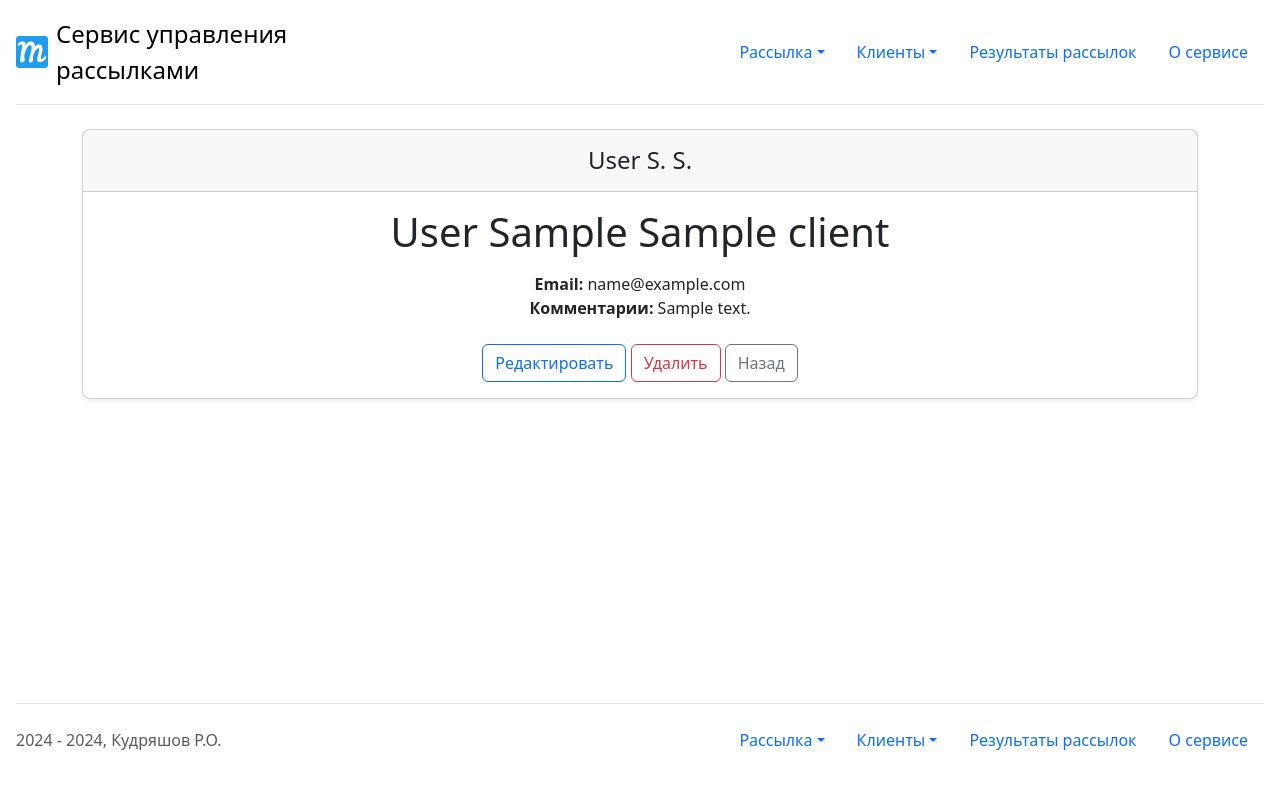
After one commit to KudryashovR/mailing_service, a Django app: page /clients/1/ in a window 1280 px wide. The commit adds this page. Run offline with Django 5.2, Linux system fonts and the light colour scheme; tables that the repository leaves empty hold one stand-in row (values such as "Sample post").

Commit message:
ADD: ClientDetailView

```diff
--- /dev/null
+++ b/main/templates/main/client_detail.html
@@ -0,0 +1,20 @@
+{% extends 'main/base.html' %}
+{% block content %}
+<div class="container">
+    <div class="card mb-4 rounded-3 shadow-sm text-center">
+        <div class="card-header py-3">
+            <h4 class="my-0 fw-normal">{{ client.get_initials }}</h4>
+        </div>
+        <div class="card-body">
+            <h1 class="card-title">{{ client.get_full_name }}</h1>
+            <ul class="list-unstyled mt-3 mb-4">
+                <li><strong>Email:</strong> {{ client.email }}</li>
+                <li><strong>Комментарии:</strong> {{ client.comment }}</li>
+            </ul>
+            <a href="{% url 'main:client_detail' client.pk %}" class="btn btn-outline-primary">Редактировать</a>
+            <a href="#" class="btn btn-outline-danger">Удалить</a>
+            <a href="{% url 'main:clients' %}" class="btn btn-outline-secondary">Назад</a>
+        </div>
+    </div>
+</div>
+{% endblock %}
--- a/main/templates/main/client_list.html
+++ b/main/templates/main/client_list.html
@@ -6,7 +6,8 @@
         <td>{{ client.get_initials }}</td>
         <td>{{ client.email }}</td>
         <td>{{ client.comment }}</td>
-        <td><a href="#" class="btn btn-outline-light form-control">Подробнее</a></td>
+        <td><a href="{% url 'main:client_detail' client.pk %}" class="btn btn-outline-light form-control">Подробнее</a>
+        </td>
         <td><a href="#" class="btn btn-outline-warning form-control">Редактировать</a></td>
         <td><a href="#" class="btn btn-outline-danger form-control">Удалить</a></td>
     </tr>
--- a/main/urls.py
+++ b/main/urls.py
@@ -2,7 +2,7 @@ from django.urls import path
 
 from main.apps import MainConfig
 from main.views import MailingListView, MailingDetailView, MailingCreateView, MailingUpdateView, MailingDeleteView, \
-    MailingAttemptListView, ClientListView
+    MailingAttemptListView, ClientListView, ClientDetailView
 
 app_name = MainConfig.name
 
@@ -15,4 +15,5 @@ urlpatterns = [
     path('mailings/<int:pk>/delete/', MailingDeleteView.as_view(), name='mailing_delete'),
     path('attempts/', MailingAttemptListView.as_view(), name='attempts'),
     path('clients/', ClientListView.as_view(), name='clients'),
+    path('clients/<int:pk>/', ClientDetailView.as_view(), name='client_detail'),
 ]
--- a/main/views.py
+++ b/main/views.py
@@ -90,3 +90,9 @@ class ClientListView(ListView):
             context['current_url_name'] = None
 
         return context
+
+
+class ClientDetailView(DetailView):
+    model = Client
+    template_name = 'main/client_detail.html'
+    context_object_name = 'client'
```
